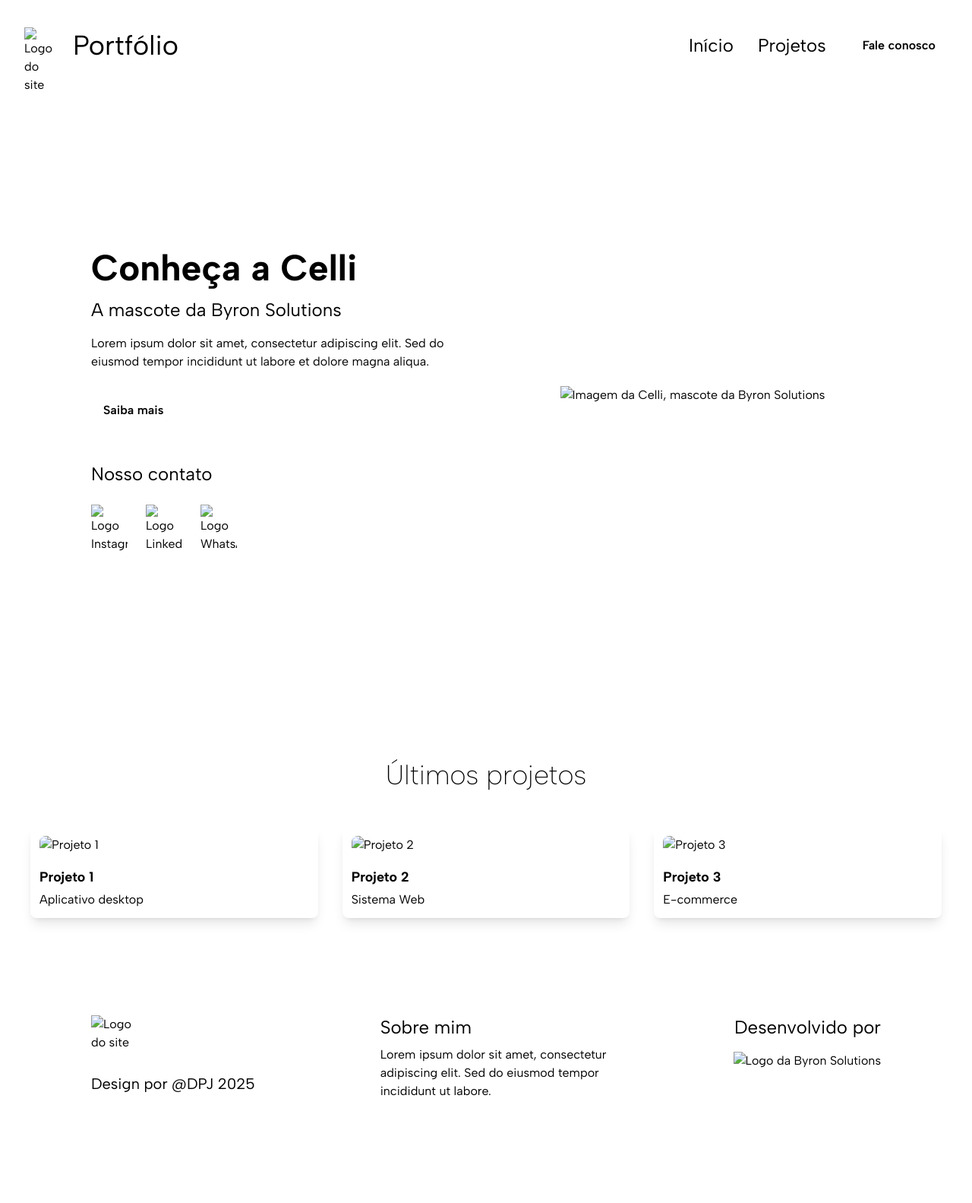
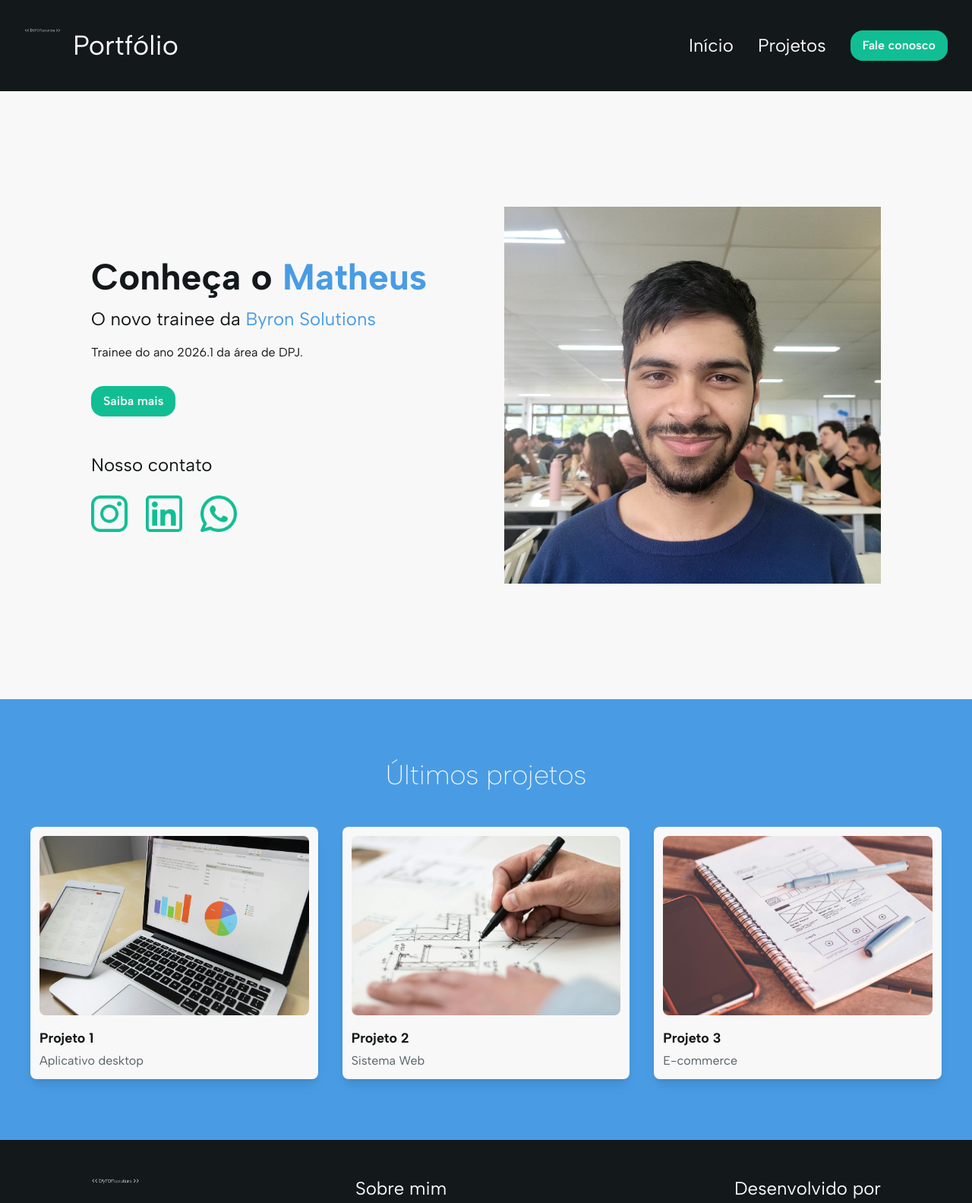
Before and after one commit to matheusferrari-mar/landingPage, a website: page src/index.html in a window 1280 px wide. Shown: the top 1583 px of the page at 76% size. Before the commit the page ends 1496 px from the top, so only its background shows below. Drawn offline with Linux system fonts and the light colour scheme.

Commit message:
feat:added a few distinctions about the original website (switched photo and description)

```diff
--- a/src/index.html
+++ b/src/index.html
@@ -8,51 +8,51 @@
 </head>
 <body class="font-main">
 
-    <header class="bg-color-black text-color-white flex flex-row justify-between px-8 py-9 items-center">
+    <header class="bg-black text-white flex flex-row justify-between px-8 py-9 items-center">
         <div class="flex flex-row gap-4 items-center">
             <div class="size-12">
-                <img src="../img/icon-logo.svg" alt="Logo do site">
+                <img src="img/logo_byron.png" alt="Logo do site">
             </div>
             <h1 class="text-4xl">Portfólio</h1>
         </div>
 
         <div class="size-8 lg:hidden">
-            <img src="../img/icon-hamburger.svg" alt="Menu Hambúrguer">
+            <img src="img/icon_hamburguer.png" alt="Menu Hambúrguer">
         </div>
 
         <div class="hidden lg:flex flex-row gap-8 items-center">
-            <a href="#" class="text-2xl hover:text-color-main transition duration-200">Início</a>
-            <a href="#" class="text-2xl hover:text-color-main transition duration-200">Projetos</a>
-            <a href="#" class="font-semibold text-color-white bg-color-main px-4 py-2 rounded-2xl hover:bg-emerald-600 transition duration-200 cursor-pointer">
+            <a href="#" class="text-2xl hover:text-main transition duration-200">Início</a>
+            <a href="#" class="text-2xl hover:text-main transition duration-200">Projetos</a>
+            <a href="#" class="font-semibold text-white bg-main px-4 py-2 rounded-2xl hover:bg-emerald-600 transition duration-200 cursor-pointer">
                 Fale conosco
             </a>
         </div>
     </header>
 
-    <section class="text-color-black bg-color-white px-6 py-16 lg:px-[120px] min-h-screen flex flex-col lg:flex-row-reverse gap-12 items-center justify-center">
+    <section class="text-black bg-white px-6 py-16 lg:px-[120px] min-h-screen flex flex-col lg:flex-row-reverse gap-12 items-center justify-center">
 
         <div class="lg:w-1/2 flex justify-center">
             <div class="max-w-[400px] max-h-[400px] lg:max-w-[700px] lg:max-h-[700px]">
-                <img src="../img/cell.png" alt="Imagem da Celli, mascote da Byron Solutions">
+                <img src="img/Matheus.jpeg" alt="Imagem da Celli, mascote da Byron Solutions">
             </div>
         </div>
 
         <div class="flex flex-col gap-8 items-center lg:items-start text-center lg:text-start lg:w-1/2">
             <div class="flex flex-col gap-4 lg:max-w-[560px]">
                 <h2 class="text-5xl font-bold">
-                    Conheça a <span class="text-color-secondary">Celli</span>
+                    Conheça o <span class="text-secondary">Matheus</span>
                 </h2>
                 <div class="flex flex-col gap-4">
                     <h3 class="text-2xl">
-                        A mascote da <span class="text-color-secondary">Byron Solutions</span>
+                        O novo trainee da <span class="text-secondary">Byron Solutions</span>
                     </h3>
                     <p class="text-base">
-                        Lorem ipsum dolor sit amet, consectetur adipiscing elit. Sed do eiusmod tempor incididunt ut labore et dolore magna aliqua.
+                        Trainee do ano 2026.1 da área de DPJ.
                     </p>
                 </div>
             </div>
 
-            <button class="font-semibold text-color-white bg-color-main px-4 py-2 rounded-2xl hover:bg-emerald-600 transition duration-200 cursor-pointer">
+            <button class="font-semibold text-white bg-main px-4 py-2 rounded-2xl hover:bg-emerald-600 transition duration-200 cursor-pointer">
                 Saiba mais
             </button>
 
@@ -60,70 +60,70 @@
                 <p class="text-2xl">Nosso contato</p>
                 <div class="flex flex-row gap-6 justify-between lg:justify-start items-center">
                     <a href="#" class="size-12 hover:-translate-y-1 transition-transform">
-                        <img src="../img/icon-instagram.svg" alt="Logo Instagram">
+                        <img src="img/icon_instagram.png" alt="Logo Instagram">
                     </a>
                     <a href="#" class="size-12 hover:-translate-y-1 transition-transform">
-                        <img src="../img/icon-linkedin.svg" alt="Logo LinkedIn">
+                        <img src="img/icon_linkedin.png" alt="Logo LinkedIn">
                     </a>
                     <a href="#" class="size-12 hover:-translate-y-1 transition-transform">
-                        <img src="../img/icon-whatsapp.svg" alt="Logo WhatsApp">
+                        <img src="img/icon_whatsapp.png" alt="Logo WhatsApp">
                     </a>
                 </div>
             </div>
         </div>
     </section>
 
-    <section class="bg-color-secondary text-color-white px-6 py-12 lg:py-20 flex flex-col gap-12 items-center">
+    <section class="bg-secondary text-white px-6 py-12 lg:py-20 flex flex-col gap-12 items-center">
 
         <h2 class="text-3xl lg:text-4xl font-extralight">Últimos projetos</h2>
 
         <div class="grid grid-cols-1 lg:grid-cols-3 gap-12 lg:gap-8 max-w-[1200px] w-full justify-items-center">
 
-            <div class="bg-color-white w-full max-w-[380px] rounded-lg overflow-hidden shadow-lg flex flex-col gap-4 p-3 hover:scale-105 transition-transform duration-300">
+            <div class="bg-white w-full max-w-[380px] rounded-lg overflow-hidden shadow-lg flex flex-col gap-4 p-3 hover:scale-105 transition-transform duration-300">
                 <div class="rounded-lg overflow-hidden">
-                    <img src="../img/card-1.webp" alt="Projeto 1" class="w-full object-cover">
+                    <img src="img/card1.webp" alt="Projeto 1" class="w-full object-cover">
                 </div>
-                <div class="flex flex-col gap-1 text-color-black">
+                <div class="flex flex-col gap-1 text-black">
                     <h3 class="text-lg font-bold">Projeto 1</h3>
-                    <p class="text-base text-color-gray">Aplicativo desktop</p>
+                    <p class="text-base text-gray">Aplicativo desktop</p>
                 </div>
             </div>
 
-            <div class="bg-color-white w-full max-w-[380px] rounded-lg overflow-hidden shadow-lg flex flex-col gap-4 p-3 hover:scale-105 transition-transform duration-300">
+            <div class="bg-white w-full max-w-[380px] rounded-lg overflow-hidden shadow-lg flex flex-col gap-4 p-3 hover:scale-105 transition-transform duration-300">
                 <div class="rounded-lg overflow-hidden">
-                    <img src="../img/card-2.webp" alt="Projeto 2" class="w-full object-cover">
+                    <img src="img/card2.webp" alt="Projeto 2" class="w-full object-cover">
                 </div>
-                <div class="flex flex-col gap-1 text-color-black">
+                <div class="flex flex-col gap-1 text-black">
                     <h3 class="text-lg font-bold">Projeto 2</h3>
-                    <p class="text-base text-color-gray">Sistema Web</p>
+                    <p class="text-base text-gray">Sistema Web</p>
                 </div>
             </div>
 
-            <div class="bg-color-white w-full max-w-[380px] rounded-lg overflow-hidden shadow-lg flex flex-col gap-4 p-3 hover:scale-105 transition-transform duration-300">
+            <div class="bg-white w-full max-w-[380px] rounded-lg overflow-hidden shadow-lg flex flex-col gap-4 p-3 hover:scale-105 transition-transform duration-300">
                 <div class="rounded-lg overflow-hidden">
-                    <img src="../img/card-3.jpg" alt="Projeto 3" class="w-full object-cover">
+                    <img src="img/card3.jpg" alt="Projeto 3" class="w-full object-cover">
                 </div>
-                <div class="flex flex-col gap-1 text-color-black">
+                <div class="flex flex-col gap-1 text-black">
                     <h3 class="text-lg font-bold">Projeto 3</h3>
-                    <p class="text-base text-color-gray">E-commerce</p>
+                    <p class="text-base text-gray">E-commerce</p>
                 </div>
             </div>
 
         </div>
     </section>
 
-    <footer class="bg-color-black text-color-white flex flex-col lg:flex-row gap-16 lg:gap-8 items-center lg:items-start lg:justify-between px-8 py-12 lg:px-[120px]">
+    <footer class="bg-black text-white flex flex-col lg:flex-row gap-16 lg:gap-8 items-center lg:items-start lg:justify-between px-8 py-12 lg:px-[120px]">
 
         <div class="flex flex-col items-center lg:items-start gap-3">
             <div class="size-16">
-                <img src="../img/icon-logo.svg" alt="Logo do site">
+                <img src="img/logo_byron.png" alt="Logo do site">
             </div>
             <p class="text-xl">Design por @DPJ 2025</p>
         </div>
 
         <div class="flex flex-col items-center lg:items-start gap-2 text-center lg:text-start max-w-[300px]">
             <h3 class="text-2xl">Sobre mim</h3>
-            <p class="text-base text-color-gray">
+            <p class="text-base text-gray">
                 Lorem ipsum dolor sit amet, consectetur adipiscing elit. Sed do eiusmod tempor incididunt ut labore.
             </p>
         </div>
@@ -131,7 +131,7 @@
         <div class="flex flex-col items-center lg:items-end gap-4">
             <p class="text-2xl">Desenvolvido por</p>
             <div class="max-w-[200px] lg:max-w-[260px]">
-                <img src="../img/logo-byron.svg" alt="Logo da Byron Solutions">
+                <img src="img/logo_byron.png" alt="Logo da Byron Solutions">
             </div>
         </div>
 
```
Also changed, not shown: src/img/Card1.webp (added), src/img/Card2.webp (added), src/img/Card3.jpg (added), src/img/Matheus.jpeg (added), src/img/byron.png (added), src/img/icon_hamburguer.png (added), src/img/icon_instagram.png (added), src/img/icon_linkedin.png (added), src/img/icon_logo.png (added), src/img/icon_whatsapp.png (added), src/img/logo_byron.png (added), src/img/sally.png (added), src/output.css.
